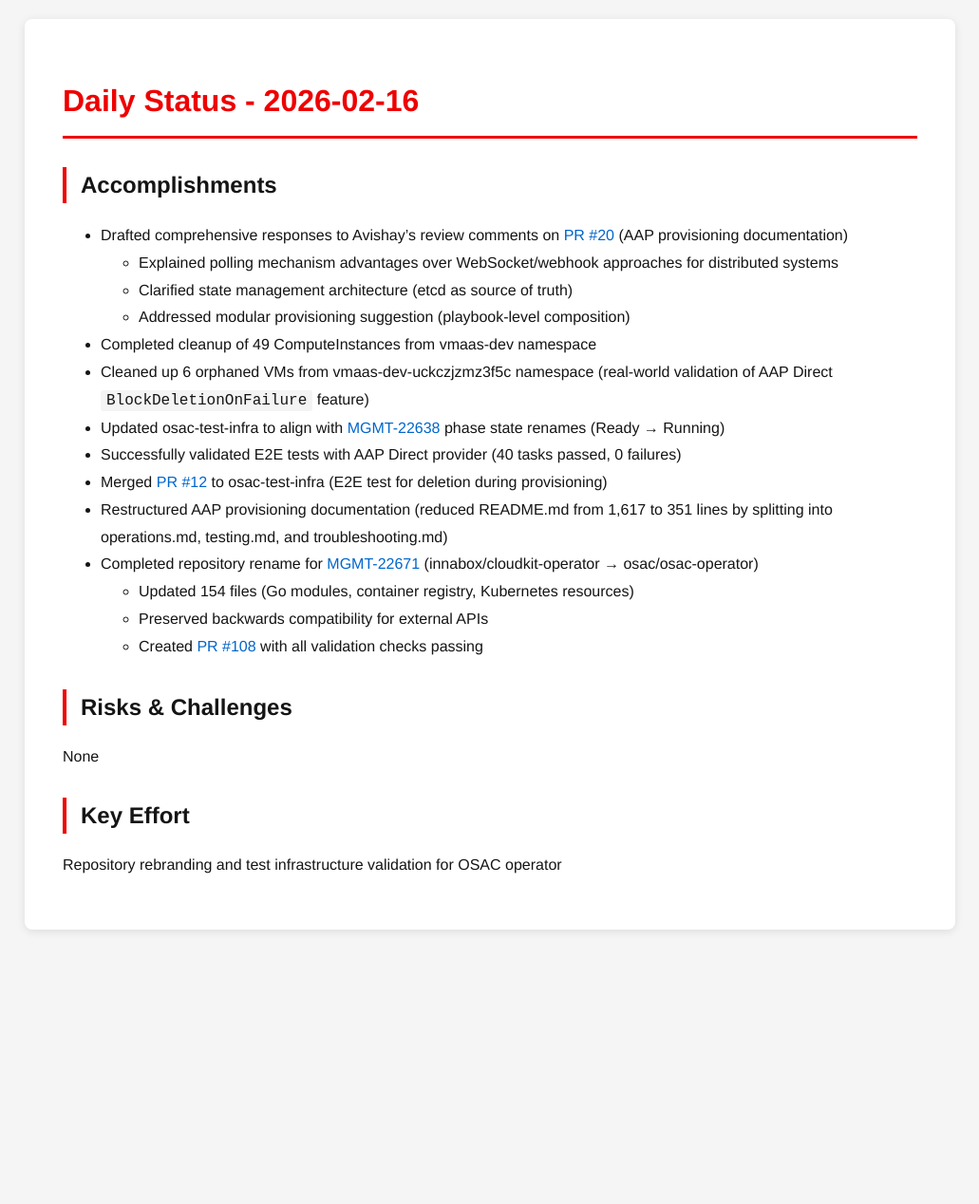
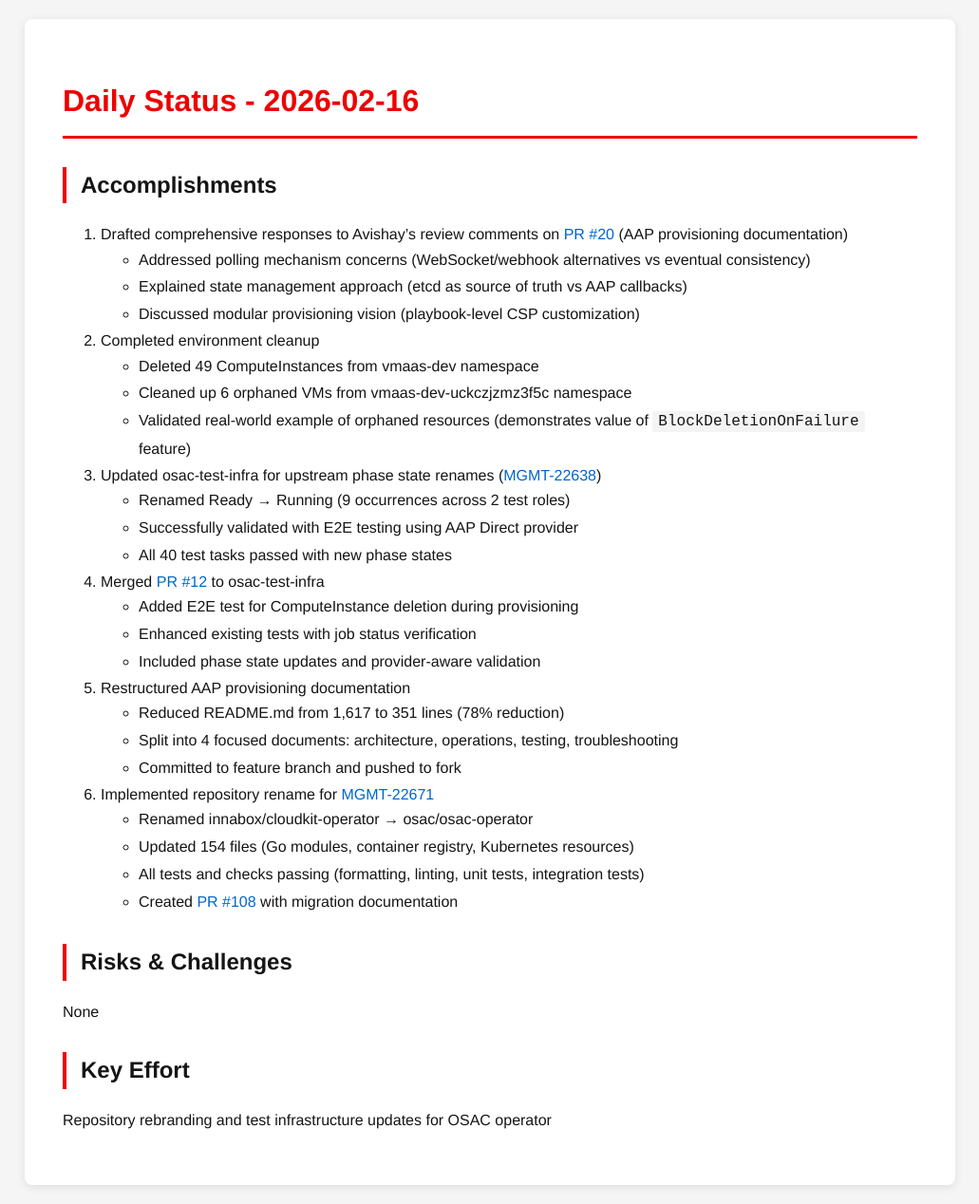
Before and after one commit to tzvatot/daily-status, a Jekyll site: the page built from 2026-02-16.md, in a window 1280 px wide. Shown: the whole page at 95% size, without its empty margins (124-1155 px from the left). Built offline with Jekyll 4.4.1, drawn with Linux system fonts in a browser that asks for light colours; before the commit the page ends 999 px from its top, so only the background shows below that.

Commit message:
Daily status update - 2026-02-16

```diff
--- a/2026-02-16.md
+++ b/2026-02-16.md
@@ -8,20 +8,36 @@
 
 ## Accomplishments
 
-- Drafted comprehensive responses to Avishay's review comments on [PR #20](https://github.com/osac-project/docs/pull/20) (AAP provisioning documentation)
-  - Explained polling mechanism advantages over WebSocket/webhook approaches for distributed systems
-  - Clarified state management architecture (etcd as source of truth)
-  - Addressed modular provisioning suggestion (playbook-level composition)
-- Completed cleanup of 49 ComputeInstances from vmaas-dev namespace
-- Cleaned up 6 orphaned VMs from vmaas-dev-uckczjzmz3f5c namespace (real-world validation of AAP Direct `BlockDeletionOnFailure` feature)
-- Updated osac-test-infra to align with [MGMT-22638](https://issues.redhat.com/browse/MGMT-22638) phase state renames (Ready → Running)
-- Successfully validated E2E tests with AAP Direct provider (40 tasks passed, 0 failures)
-- Merged [PR #12](https://github.com/osac-project/osac-test-infra/pull/12) to osac-test-infra (E2E test for deletion during provisioning)
-- Restructured AAP provisioning documentation (reduced README.md from 1,617 to 351 lines by splitting into operations.md, testing.md, and troubleshooting.md)
-- Completed repository rename for [MGMT-22671](https://issues.redhat.com/browse/MGMT-22671) (innabox/cloudkit-operator → osac/osac-operator)
-  - Updated 154 files (Go modules, container registry, Kubernetes resources)
-  - Preserved backwards compatibility for external APIs
-  - Created [PR #108](https://github.com/osac-project/osac-operator/pull/108) with all validation checks passing
+1. Drafted comprehensive responses to Avishay's review comments on [PR #20](https://github.com/osac-project/docs/pull/20) (AAP provisioning documentation)
+   - Addressed polling mechanism concerns (WebSocket/webhook alternatives vs eventual consistency)
+   - Explained state management approach (etcd as source of truth vs AAP callbacks)
+   - Discussed modular provisioning vision (playbook-level CSP customization)
+
+2. Completed environment cleanup
+   - Deleted 49 ComputeInstances from vmaas-dev namespace
+   - Cleaned up 6 orphaned VMs from vmaas-dev-uckczjzmz3f5c namespace
+   - Validated real-world example of orphaned resources (demonstrates value of `BlockDeletionOnFailure` feature)
+
+3. Updated osac-test-infra for upstream phase state renames ([MGMT-22638](https://issues.redhat.com/browse/MGMT-22638))
+   - Renamed Ready → Running (9 occurrences across 2 test roles)
+   - Successfully validated with E2E testing using AAP Direct provider
+   - All 40 test tasks passed with new phase states
+
+4. Merged [PR #12](https://github.com/osac-project/osac-test-infra/pull/12) to osac-test-infra
+   - Added E2E test for ComputeInstance deletion during provisioning
+   - Enhanced existing tests with job status verification
+   - Included phase state updates and provider-aware validation
+
+5. Restructured AAP provisioning documentation
+   - Reduced README.md from 1,617 to 351 lines (78% reduction)
+   - Split into 4 focused documents: architecture, operations, testing, troubleshooting
+   - Committed to feature branch and pushed to fork
+
+6. Implemented repository rename for [MGMT-22671](https://issues.redhat.com/browse/MGMT-22671)
+   - Renamed innabox/cloudkit-operator → osac/osac-operator
+   - Updated 154 files (Go modules, container registry, Kubernetes resources)
+   - All tests and checks passing (formatting, linting, unit tests, integration tests)
+   - Created [PR #108](https://github.com/osac-project/osac-operator/pull/108) with migration documentation
 
 ## Risks & Challenges
 
@@ -29,4 +45,4 @@
 
 ## Key Effort
 
-Repository rebranding and test infrastructure validation for OSAC operator
+Repository rebranding and test infrastructure updates for OSAC operator
```
